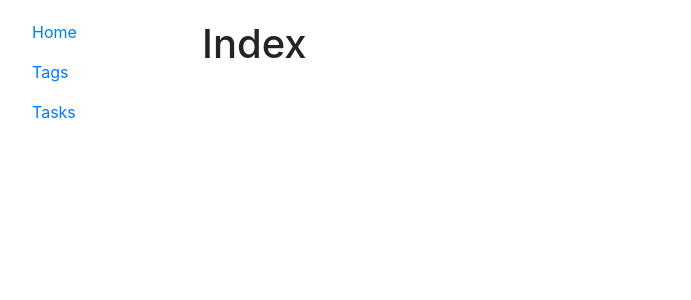
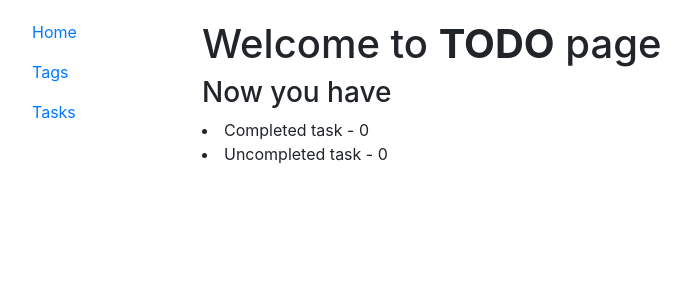
Before and after one commit to AVyha/todo, a Django app: page / in a window 1280 px wide. Shown: the top 300 px of the page, without its empty margins (23-714 px from the left). Run offline with Django 4.2, Linux system fonts and the light colour scheme; data that the repository does not hold is empty.

Commit message:
add some text to index

```diff
--- a/templates/todoapp/index.html
+++ b/templates/todoapp/index.html
@@ -1,5 +1,8 @@
 {% extends "base.html" %}
 
 {% block content %}
-  <h1>Index</h1>
+  <h1>Welcome to <strong>TODO</strong> page</h1>
+  <h3>Now you have</h3>
+  <li>Completed task - {{ completed_task }}</li>
+  <li>Uncompleted task - {{ uncompleted_task }}</li>
 {% endblock %}
--- a/todoapp/forms.py
+++ b/todoapp/forms.py
@@ -4,7 +4,7 @@ from todoapp.models import Task
 
 
 class TaskForm(forms.ModelForm):
-    deadline = forms.DateTimeField(widget=forms.SelectDateWidget)
+    deadline = forms.DateTimeField(widget=forms.DateTimeInput)
 
     class Meta:
         model = Task
--- a/todoapp/views.py
+++ b/todoapp/views.py
@@ -8,7 +8,11 @@ from todoapp.models import Task, Tag
 
 
 def index(request):
-    return render(request, "todoapp/index.html")
+    context = {
+        "completed_task": Task.objects.filter(completed=True).count(),
+        "uncompleted_task": Task.objects.filter(completed=False).count()
+    }
+    return render(request, "todoapp/index.html", context)
 
 
 class TagListView(generic.ListView):
```
